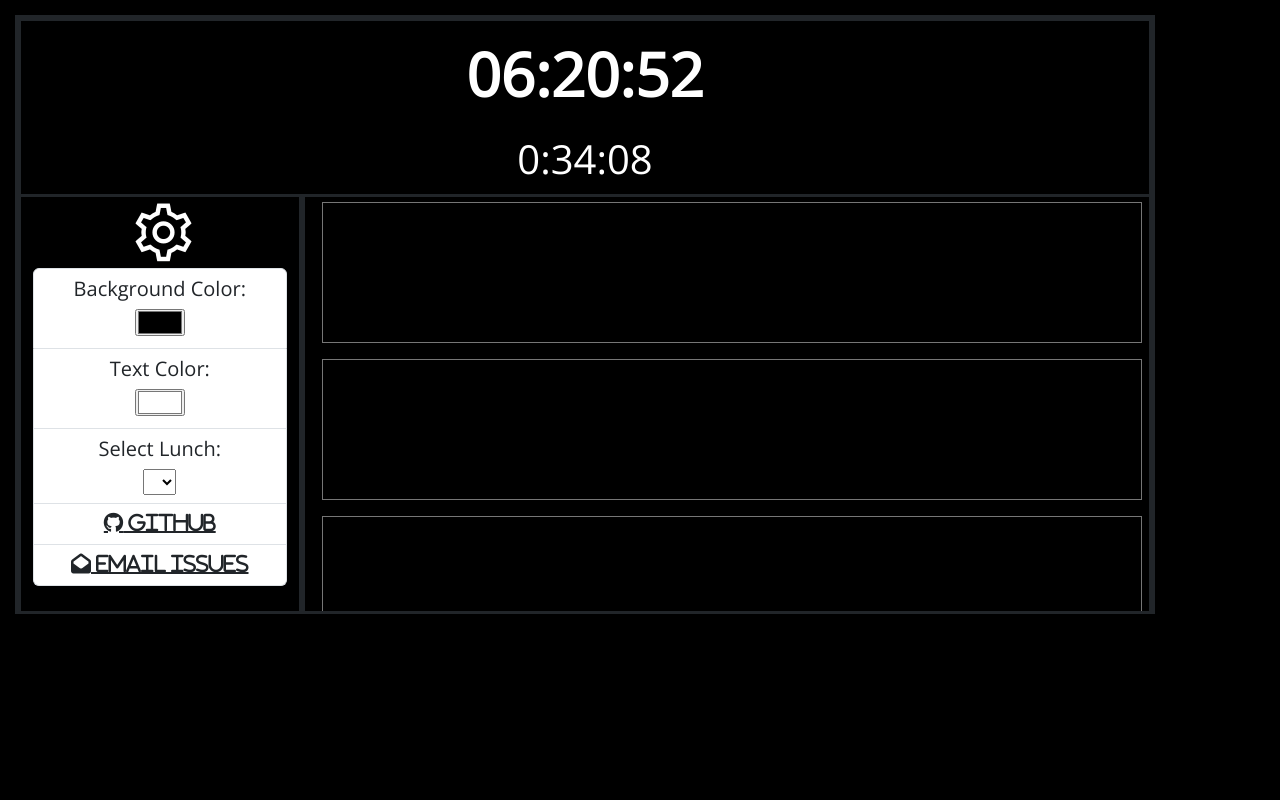
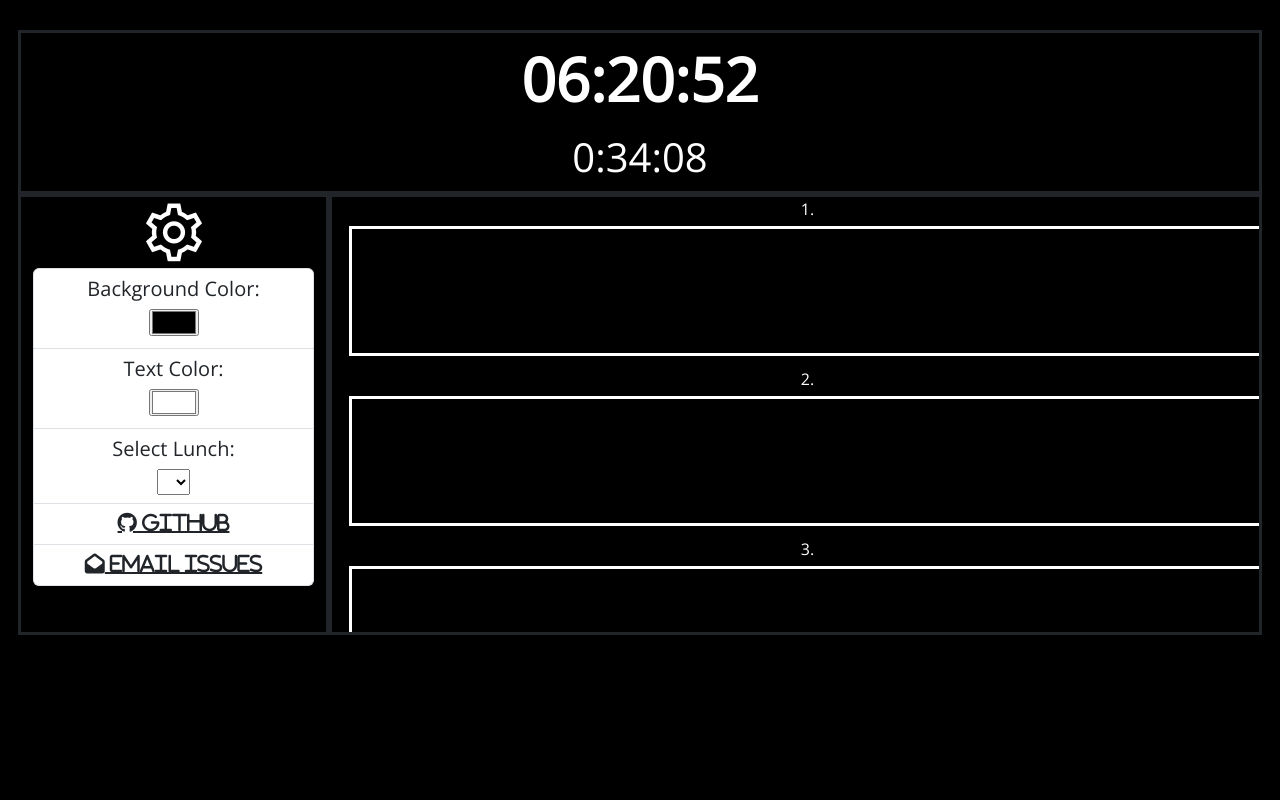
Before and after one commit to ratsenior/lhscountdown, a plain HTML site: page index.html in a window 1280 px wide. Drawn offline with nearby package versions, Linux system fonts and the light colour scheme.

Commit message:
environemntTransfer - page revamp

```diff
--- a/assets/css/styles.css
+++ b/assets/css/styles.css
@@ -1,10 +1,21 @@
+body, html{
+  height: 100%;
+  overflow: hidden;
+}
+
 .col-md-12 {
   border-width: 3px;
   border-style: solid;
 }
 
+
 .col-md-4 {
   border-style: solid;
+}
+
+#notepads{
+  height: 200px;
+  overflow-x: hidden;
 }
 
 textarea {
@@ -12,7 +23,8 @@ textarea {
   box-sizing: border-box;
   width: 100%;
   margin: 5px;
-  overflow: scroll;
+  overflow: hidden;
+  border: solid;
 }
 
 
@@ -25,8 +37,18 @@ textarea {
   overflow: hidden;
 }
 
+.no-padding{
+  padding: 15px!important;
+}
 
-[class*="col-"]{
-  margin-bottom: -99999px;
-  padding-bottom: 99999px;
+.wrapper {
+  position: relative;
+  flex: 1 1 auto;
 }
+.scroll {
+  position: absolute;
+  top: 0;
+  bottom: 0;
+  overflow-y: auto;
+  width: 100%;
+}
--- a/index.html
+++ b/index.html
@@ -14,14 +14,14 @@
 </head>
 
 <body style="font-family: 'Open Sans', sans-serif;width: 100%;height: 100%;" onload="initalize()">
-    <div class="container flex-shrink-1" style="border-width: 3px;border-style: solid;margin: 15px;width: auto;height: 70%;">
-        <div class="row">
-            <div class="col-md-12 col-xxl-12">
-                <h1 id="countdown" class="content" style="padding: 17px;text-align: center;font-weight: bold;font-size: 60px;">Select lunch in settings</h1>
-                <h2 id="time" class="content" style="text-align: center;font-size: 40px;">function startTime();</h2>
+    <div class="container-fluid no-padding" style="margin: 15px;width: auto;height:100%;">
+        <div id="timers" class="row" align="center">
+            <div class="col-md-12 col-xxl-12" style="padding-top:0px;overflow:clip">
+                <h1 id="countdown" class="content" style="text-align: center;font-weight: bold;font-size: 60px;padding:10px;">Select lunch in settings</h1>
+                <h2 id="time" class="content" style="text-align: center;font-size: 40px;margin-bottom: 10px;">function startTime();</h2>
             </div>
         </div>
-        <div class="row">
+        <div id="pageSections" class="row">
             <div class="col-md-4 col-lg-3 col-xl-3" align="center"><i class="la la-gear content" id="settings" style="font-size: 71px;position: relative; width: 25%;" onclick="settingsClick()"></i>
                 <ul class="list-group options" style="margin-bottom: 22px;">
                     <li class="list-group-item">
@@ -39,14 +39,23 @@
                     <li class="list-group-item"><a class="fas fa-envelope-open" href="mailto:ra25226@student.lisle202.org" style="font-size: 20px;color: var(--bs-body-color);"> Email Issues</a></li>
                 </ul>
             </div>
-            <div class="col-md-4 col-lg-9 col-xl-8" id="notepads" align="center" style="overflow: scroll; width: 75%; height: 1px;">
+            <div id="notepadSection" class="col-md-4 col-lg-9 col-xl-8 d-flex flex-column position-relative" align="center" style="overflow-y: scroll; overflow-x: hidden; width: 75%;height: 2px;padding-bottom: 35%;padding-right: 12px;">
+                <div id="notepads" class="scroll" style="height: 100%;">
+                    <label class="content" for="notepad0">1.</label>
                     <textarea id="notepad0" rows="5" onchange="saveNotepad(0)"></textarea>
+                    <label class="content" for="notepad1">2.</label>
                     <textarea id="notepad1" rows="5" onchange="saveNotepad(1)"></textarea>
+                    <label class="content" for="notepad2">3.</label>
                     <textarea id="notepad2" rows="5" onchange="saveNotepad(2)"></textarea>
+                    <label class="content" for="notepad3">4.</label>
                     <textarea id="notepad3" rows="5" onchange="saveNotepad(3)"></textarea>
+                    <label class="content" for="notepad4">5.</label>
                     <textarea id="notepad4" rows="5" onchange="saveNotepad(4)"></textarea>
+                    <label class="content" for="notepad5">6.</label>
                     <textarea id="notepad5" rows="5" onchange="saveNotepad(5)"></textarea>
+                    <label class="content" for="notepad6">7.</label>
                     <textarea id="notepad6" rows="5" onchange="saveNotepad(6)"></textarea>
+                </div>
             </div>
         </div>
     </div>
```
Lines whose indentation alone changed are shown as unchanged.
